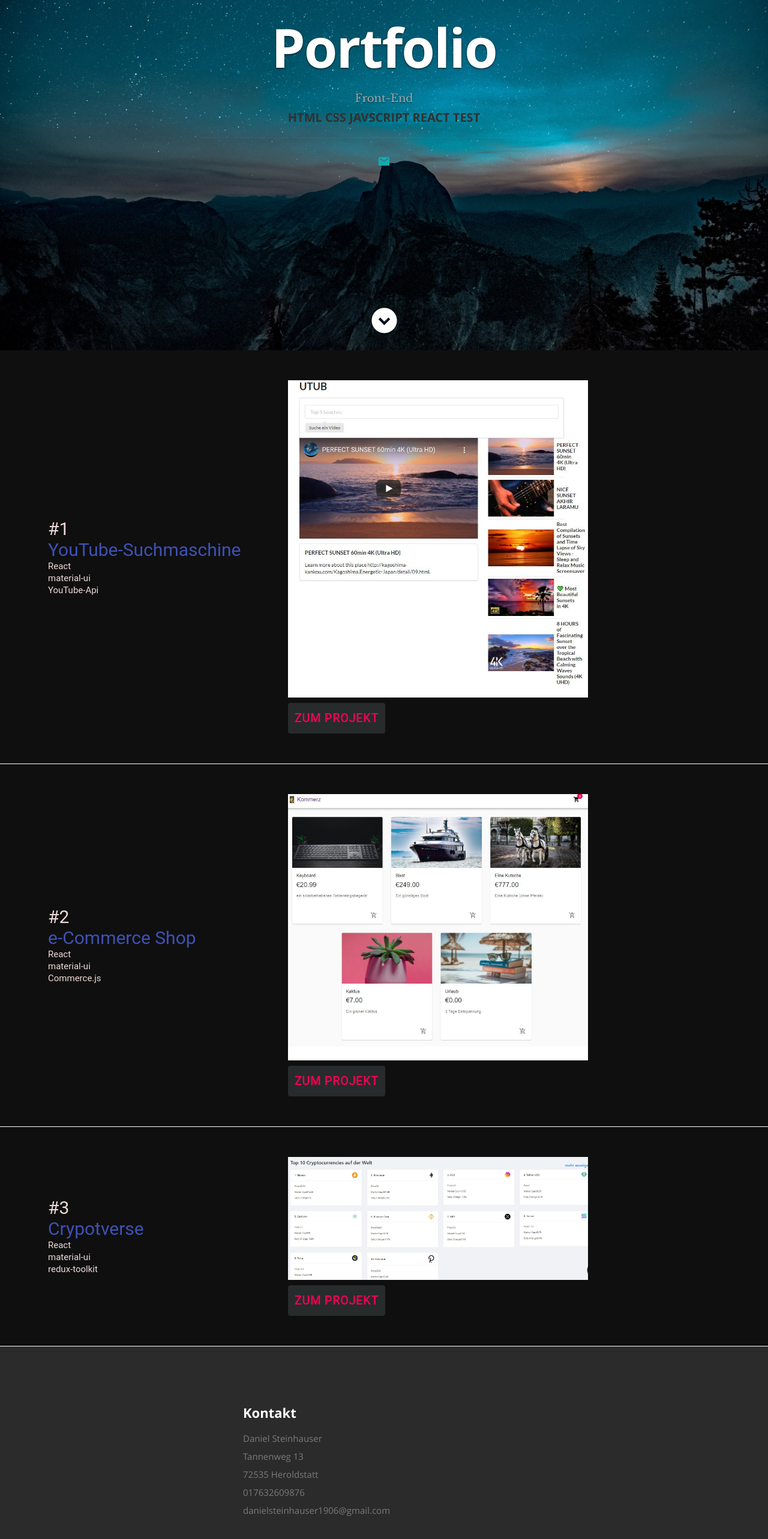
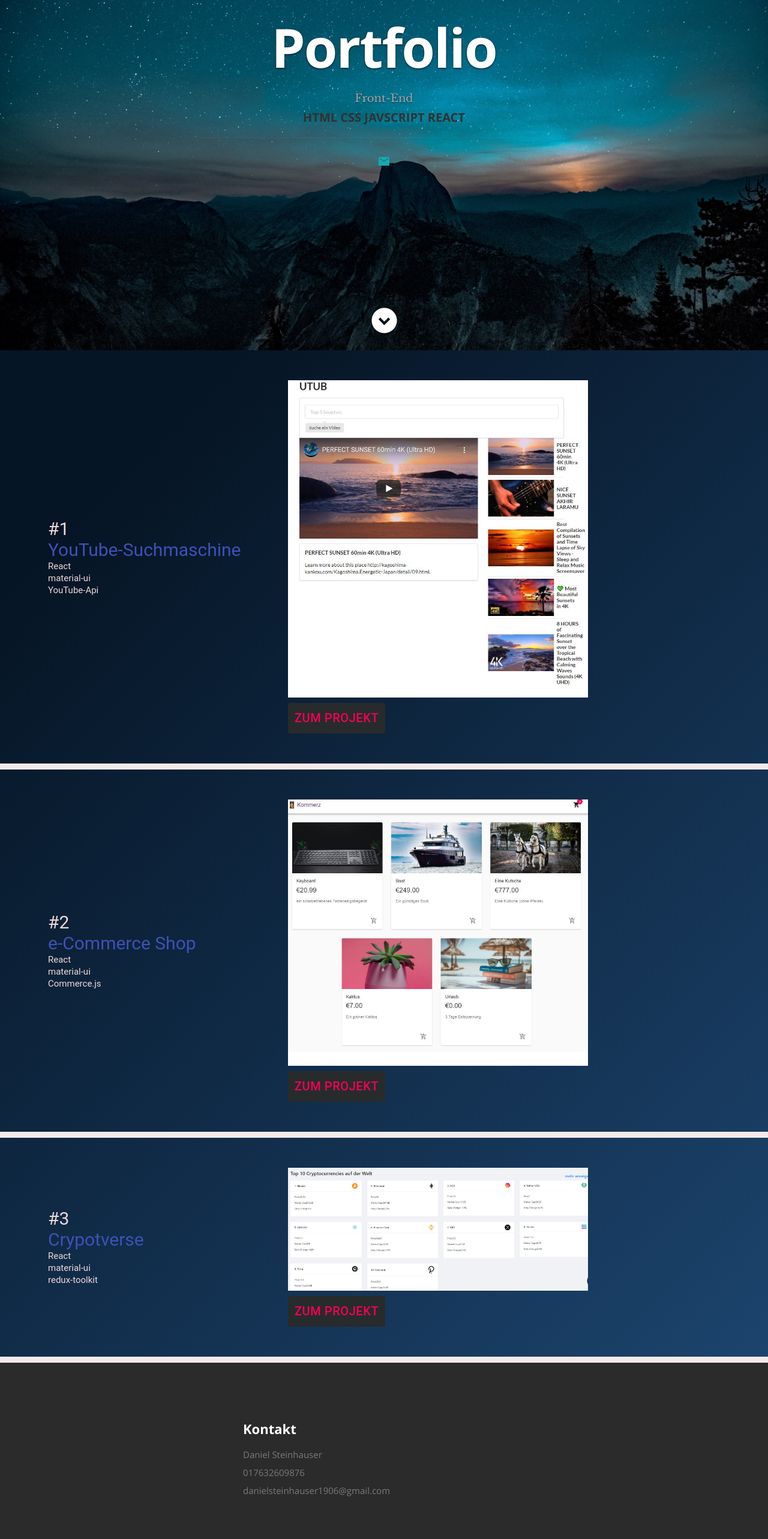
Before and after one commit to dani-1996/portfolio, a React (Create React App) app: page / in a window 1280 px wide. Shown: the part 216-2782 px from the top of the page at 60% size. Built offline with nearby package versions, Linux system fonts and the light colour scheme.

Commit message:
changed-title

```diff
--- a/public/index.html
+++ b/public/index.html
@@ -5,14 +5,14 @@
     <meta name="viewport" content="width=device-width, initial-scale=1, shrink-to-fit=no">
     <meta name="theme-color" content="#000000">
     <link rel="manifest" href="%PUBLIC_URL%/manifest.json">
-    <link rel="shortcut icon" href="%PUBLIC_URL%/favicon.ico">
+    <link rel="shortcut icon" href="%PUBLIC_URL%/favicon.png">
     <link rel="stylesheet" href="%PUBLIC_URL%/css/default.css">
     <link rel="stylesheet" href="%PUBLIC_URL%/css/layout.css">
     <link rel="stylesheet" href="%PUBLIC_URL%/css/media-queries.css">
     <link rel="stylesheet" href="%PUBLIC_URL%/css/magnific-popup.css">
 
 
-    <title>Tim Baker Development</title>
+    <title>Daniel Steinhauser Portfolio</title>
   </head>
 
   <body>
--- a/src/App.css
+++ b/src/App.css
@@ -1,4 +1,12 @@
+body{
+    background-color: #485461;
+background-image: linear-gradient(315deg, #245588 0%, #061525 74%);
 
+
+}
+body::-webkit-scrollbar {
+    display: none;
+  }
 
 .pic {
     height: 100px;
@@ -18,7 +26,7 @@ margin-bottom: 50px!important
     margin: 5000px!important;
 }
 
-img:hover {
+/* img:hover {
 
     border:2px solid #fff;
 
@@ -26,7 +34,7 @@ img:hover {
     -moz-box-shadow: 5px -5px 10px  #ccc;
     -webkit-box-shadow: 5px -5px 10px  #ccc;
     -khtml-box-shadow: 5px -5px  10px #ccc;
-  }
+  } */
 .card {
     background-color: rgb(206, 188, 154)!important
 }
@@ -54,7 +62,9 @@ img:hover {
     flex-direction: row!important;
     padding-top:50px!important;
     padding-bottom:50px!important;
-    border-bottom: 1px solid white!important;
+    /* border-right: 200px solid rgb(243, 234, 234)!important;
+     border-left: 200px solid rgb(243, 234, 234)!important; */
+     border-bottom: 10px solid rgb(243, 234, 234)!important;
     color:white !important;
 
 
@@ -116,7 +126,7 @@ img:hover {
         flex-direction: row!important;
         justify-content: center!important;
         align-items: center!important;
-        margin-leftt: 30px!important;
+        margin-left: 30px!important;
     }
     .fadein{
         opacity: 1!important;
--- a/src/Components/About.js
+++ b/src/Components/About.js
@@ -33,9 +33,7 @@ class About extends Component {
                   <h2>Kontakt</h2>
                   <p className="address">
 						   <span>Daniel Steinhauser</span><br />
-						   <span>Tannenweg 13<br />
-						         72535 Heroldstatt
-                   </span><br />
+
 						   <span>017632609876</span><br />
                      <span> danielsteinhauser1906@gmail.com </span>
 					   </p>
--- a/src/Components/Header.js
+++ b/src/Components/Header.js
@@ -37,7 +37,7 @@ class Header extends Component {
          <div className="banner-text">
             <h1 className="responsive-headline">Portfolio</h1>
             <h3>Front-End</h3>
-            <h4> HTML CSS JAVSCRIPT REACT TEST</h4>
+            <h4> HTML CSS JAVSCRIPT REACT </h4>
             <hr />
             <ul className="social">
            <a className="smoothscroll" href="#about"> <EmailIcon  fontSize="large"/></a>
--- a/src/Components/Portfolio.js
+++ b/src/Components/Portfolio.js
@@ -75,7 +75,7 @@ const Portfolio = () =>  {
             secondDescription="material-ui"
             thirdDescription="redux-toolkit"
             image="Krypto.jpg"
-            link="https://cryptonewssteini.netlify.app"
+            link="https://cryptostatsnews.netlify.app"
              />
 
 </div>
```
Also changed, not shown: public/favicon.png (added), 1 other file (tests, documents, lock files or other folders).
